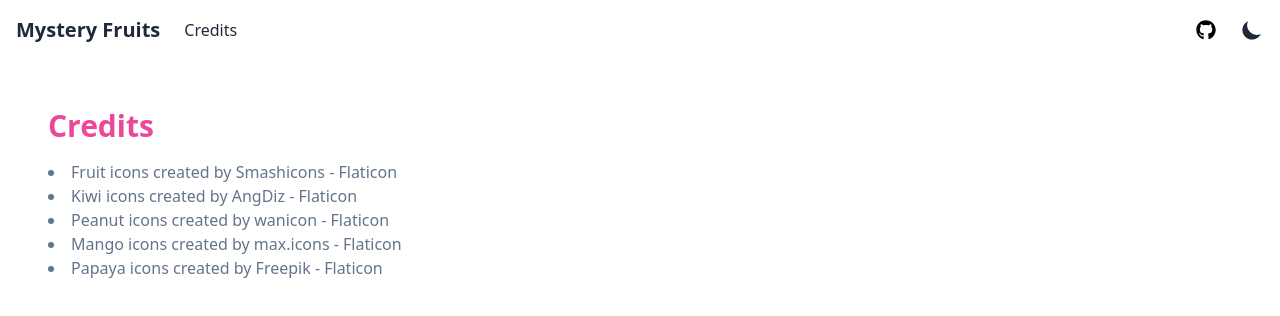
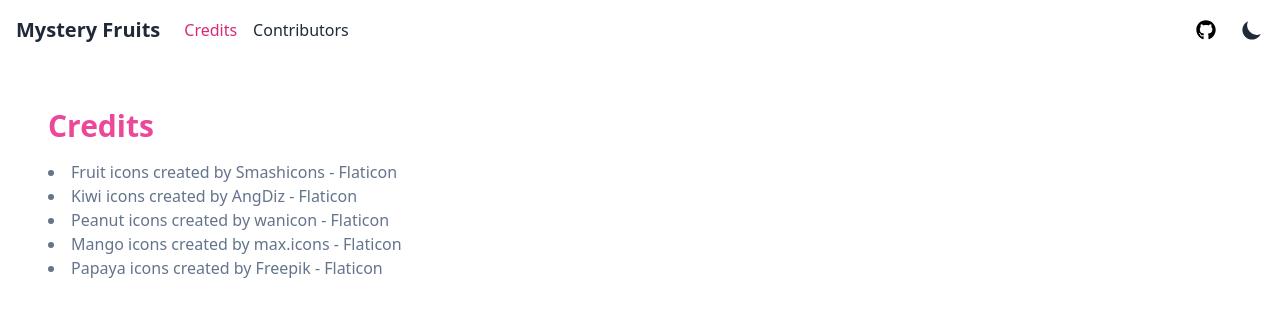
Before and after one commit to jedymatt/mystery-fruits-js, a Vue app: page /credits in a window 1280 px wide. Shown: the top 316 px of the page. Built offline with nearby package versions, Linux system fonts and the light colour scheme; a web font is replaced by a local one.

Commit message:
Revert "Fixed the issue where this branch revert master changes"
This reverts commit 18623a8b9a72f2311c443a873657206682a8145c, reversing
changes made to 03f4535416325f5862f3c3b801de93fac52d082d.

```diff
--- a/package.json
+++ b/package.json
@@ -9,6 +9,7 @@
   },
   "dependencies": {
     "@heroicons/vue": "^1.0.6",
+    "axios": "^0.27.2",
     "vue": "^3.2.36",
     "vue-router": "^4.0.15"
   },
--- a/src/components/AppNavbar.vue
+++ b/src/components/AppNavbar.vue
@@ -26,8 +26,16 @@ const toggleDarkMode = () => {
           <RouterLink
             to="/credits"
             class="p-2 rounded-md hover:bg-pink-100"
+            :class="{ 'text-pink-600': $route.name === 'credits' }"
           >
             Credits
+          </RouterLink>
+          <RouterLink
+            to="/contributors"
+            class="p-2 rounded-md hover:bg-pink-100"
+            :class="{ 'text-pink-600': $route.name === 'contributors' }"
+          >
+            Contributors
           </RouterLink>
         </div>
         <div class="flex flex-row gap-2">
--- a/src/router/index.js
+++ b/src/router/index.js
@@ -14,6 +14,11 @@ const router = createRouter({
             name: 'credits',
             component: () => import('../views/CreditsView.vue'),
         },
+        {
+            path: '/contributors',
+            name: 'contributors',
+            component: () => import('../views/ContributorsView.vue'),
+        }
     ],
 })
 
--- /dev/null
+++ b/src/views/ContributorsView.vue
@@ -0,0 +1,56 @@
+<script setup>
+import axios from 'axios'
+import { ref } from 'vue';
+
+const contributors = ref([])
+
+const fetchContributors = () => {
+    axios.get('https://api.github.com/repos/jedymatt/mystery-fruits-js/contributors')
+        .then(response => {
+            // console.log(response.data);
+            // set the data to the state
+            contributors.value = response.data;
+        })
+        .catch(error => {
+            console.log(error);
+        });
+}
+
+fetchContributors();
+</script>
+
+<template>
+  <main>
+    <div class="md:p-12 p-2">
+      <h1 class="text-pink-500">
+        Contributors
+      </h1>
+      <div class="mt-4">
+        <div
+          v-for="contributor in contributors"
+          :key="contributor"
+          class="p-2 rounded-md flex flex-row gap-2"
+        >
+          <img
+            :src="contributor.avatar_url ?? contributor.gravatar_id"
+            alt="contributor.login"
+            class="h-12 w-12 rounded-full border-2 border-pink-500"
+          >
+          <div>
+            <a
+              :href="contributor.html_url"
+              target="_blank"
+              rel="noopener"
+              class="font-semibold text-pink-500"
+            >{{
+              contributor.login
+            }}</a>
+            <p class="text-sm text-gray-700">
+              Contributions: {{ contributor.contributions }}
+            </p>
+          </div>
+        </div>
+      </div>
+    </div>
+  </main>
+</template>
```
Also changed, not shown: 1 other file (tests, documents, lock files or other folders).
